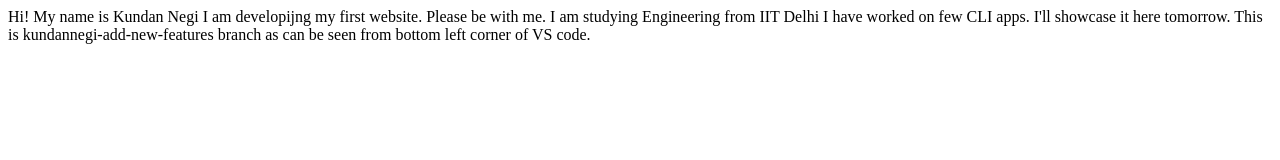
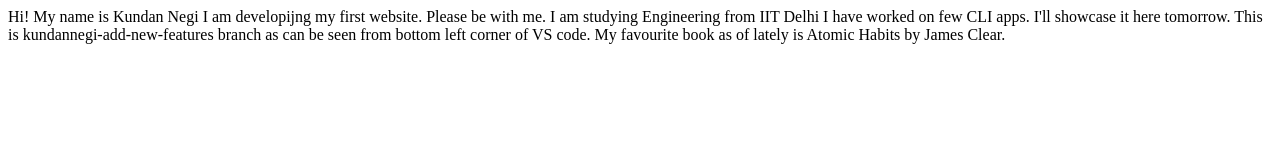
Before and after one commit to codekundan/kundan-first-site, a plain HTML site: page index.html in a window 1280 px wide. Drawn offline with Linux system fonts and the light colour scheme.

Commit message:
update favourite book

```diff
--- a/index.html
+++ b/index.html
@@ -15,5 +15,7 @@
 
     This is kundannegi-add-new-features branch as can be seen from bottom left corner of VS code.
 
+    My favourite book as of lately is Atomic Habits by James Clear.
+
 </body>
 </html>
```
